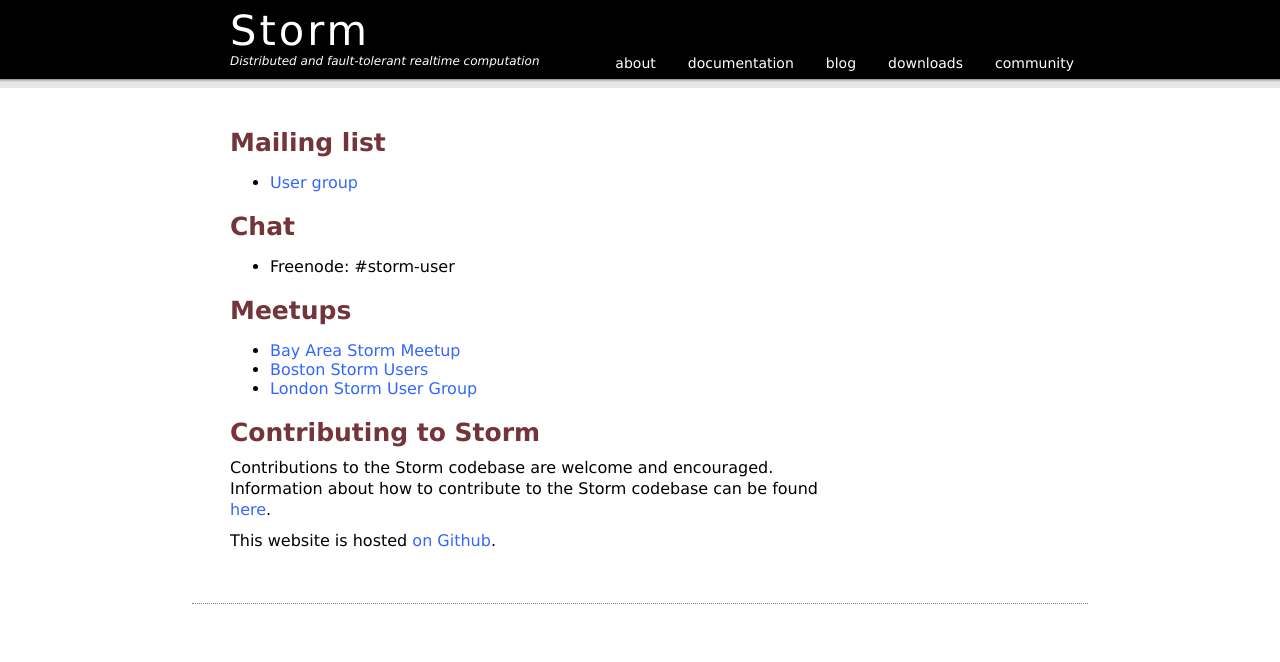
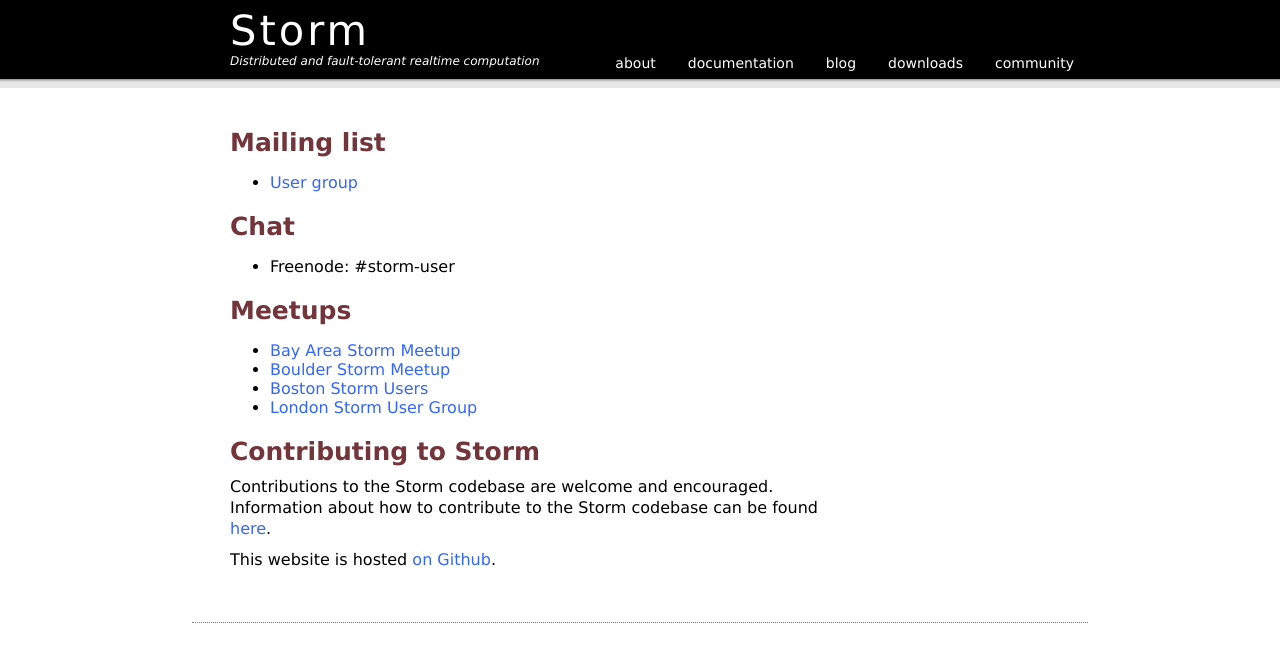
Before and after one commit to nathanmarz/storm-website, a Jekyll site: the page built from community.html, in a window 1280 px wide. Shown: the top 662 px of the page. Built offline with Jekyll 4.4.1, drawn with Linux system fonts in a browser that asks for light colours; Markdown is read by kramdown in place of the engine named in the settings.

Commit message:
Added the brand-new Boulder, CO user group to the list!
First meeting was yesterday, coordinated by Jim Baker and was a great success! Already have the next three talks planned...

```diff
--- a/community.html
+++ b/community.html
@@ -14,6 +14,7 @@ title: Storm community
   <h2>Meetups</h2>
   <ul>
     <li><a href="http://www.meetup.com/Bay-Area-Storm-Users/">Bay Area Storm Meetup</a></li>
+    <li><a href="http://www.meetup.com/Boulder-Storm-Users//">Boulder Storm Meetup</a></li>
     <li><a href="http://www.meetup.com/Boston-Storm-Users/">Boston Storm Users</a></li>
     <li><a href="http://www.meetup.com/storm-london">London Storm User Group</a></li>
   </ul>
```
